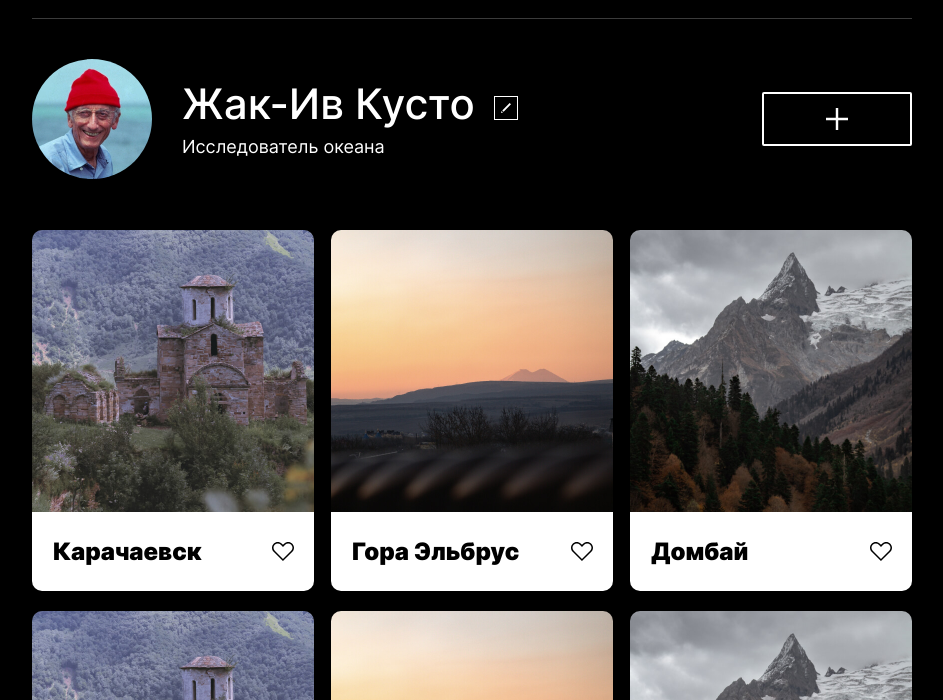
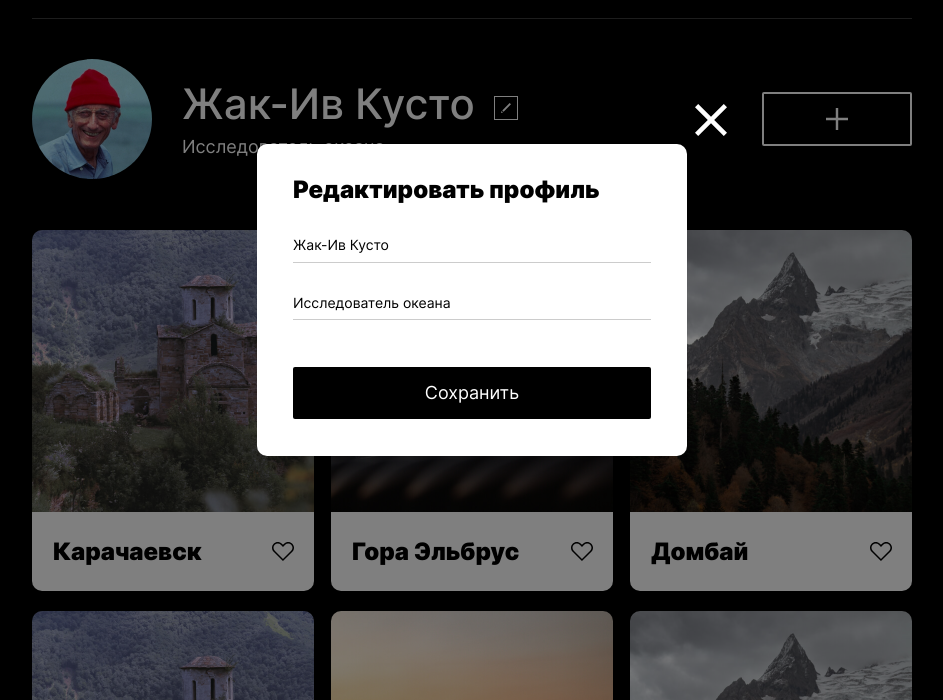
Before and after one commit to insomniac-bear/mesto-project, a plain HTML site: page index.html in a window 1280 px wide. Both pictures are taken after a click on the button 673 px from the left and 207 px from the top of the page. Shown: the part 100-800 px from the top of the page, without its empty margins (168-1111 px from the left). Drawn offline with Linux system fonts and the light colour scheme.

Commit message:
добавил функционал попапа редактирования профиля

```diff
--- a/blocks/popup/_opened/popup_opened.css
+++ b/blocks/popup/_opened/popup_opened.css
@@ -1,3 +1,4 @@
 .popup_opened {
-  display: flex;
+  opacity: 1;
+  visibility:visible;
 }
--- a/blocks/popup/popup.css
+++ b/blocks/popup/popup.css
@@ -1,9 +1,12 @@
 .popup {
-  display: none;
+  display: flex;
   position: fixed;
   top: 0;
   left: 0;
   width: 100%;
   height: 100vh;
   background-color: rgba(0, 0, 0, .5);
+  visibility: hidden;
+  opacity: 0;
+  transition: opacity 1s ease;
 }
--- a/index.html
+++ b/index.html
@@ -73,23 +73,21 @@
       <p class="footer__copyright">© 2021 Mesto Russia</p>
     </footer>
 
-    <div class="popup">
+    <div class="popup popup_type_edit-profile">
       <div class="popup__container">
         <button class="popup__close-button">
         </button>
-        <form action="ECHO" name="profile-edit-form" class="form">
+        <form action="ECHO" name="profile-edit-form" class="form form_type_edit-profile">
           <h2 class="form__title">Редактировать профиль</h2>
           <input
             type="text"
             name="user-name"
-            value="Жак-Ив Кусто"
             class="form__item form__item_el_name"
             placeholder="Имя и Фамилия"
           >
           <input
             type="text"
             name="user-profession"
-            value="Исследователь океана"
             class="form__item form__item_el_profession"
             placeholder="Род деятельности"
           >
@@ -98,5 +96,6 @@
       </div>
     </div>
   </div>
+  <script src="./script.js"></script>
 </body>
 </html>
--- /dev/null
+++ b/script.js
@@ -0,0 +1,45 @@
+/*
+* Реализация функционала открытия и закрытия попапа
+* редактирования профиля
+*/
+const editProfilePopup = document.querySelector('.popup_type_edit-profile');
+
+// Выбираем все необходимые элементы профиля
+const profile = document.querySelector('.profile');
+const profileName = profile.querySelector('.profile__name');
+const profileProfession = profile.querySelector('.profile__profession');
+const editProfileButton = profile.querySelector('.profile__button-edit');
+
+// Функция открытия попапа редактирования профиля
+function openPopup () {
+  editProfilePopup.classList.add('popup_opened');
+  // Выбираем управляющие элементы попапа
+  const closeProfileButton = editProfilePopup.querySelector('.popup__close-button');
+  const editProfileForm = editProfilePopup.querySelector('.form_type_edit-profile');
+  const nameInput = editProfilePopup.querySelector('.form__item_el_name');
+  const professionInput = editProfilePopup.querySelector('.form__item_el_profession');
+
+  function closePopup () {
+    editProfilePopup.classList.remove('popup_opened');
+  };
+
+  function editProfileFormHandler (evt) {
+    evt.preventDefault();
+    const name = nameInput.value;
+    const profession = professionInput.value;
+
+    profileName.textContent = name;
+    profileProfession.textContent = profession;
+    closePopup();
+  };
+
+  // Устанавливаем значение полей форм
+  nameInput.value = profileName.textContent;
+  professionInput.value = profileProfession.textContent;
+
+  editProfileForm.addEventListener('submit', editProfileFormHandler, {once: true});
+
+  closeProfileButton.addEventListener('click', closePopup, {once: true});
+};
+
+editProfileButton.addEventListener('click', openPopup);
```
